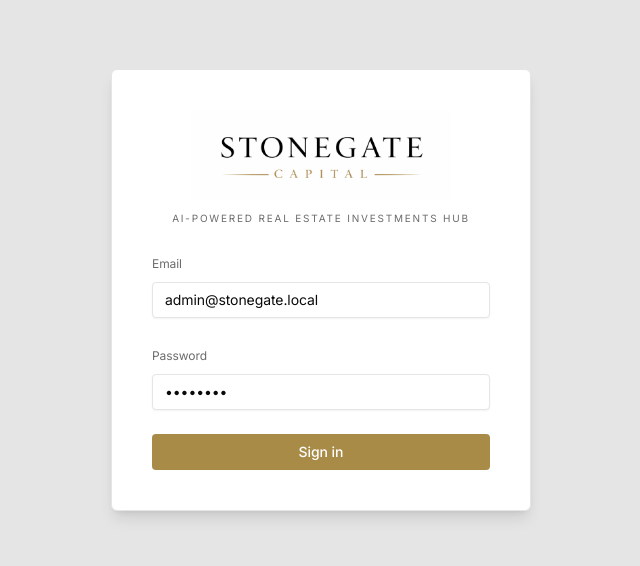
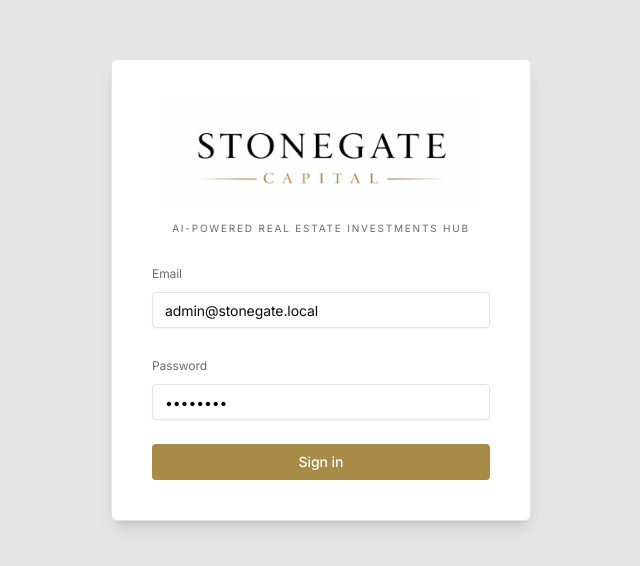
Before and after one commit to Lucasgaita10/Personal, a Next.js app in the folder apps/web/: page /login in a window 1280 px wide. Shown: the part 110-676 px from the top of the page, without its empty margins (319-959 px from the left). Built offline with nearby package versions, Linux system fonts and the light colour scheme; no server answers.

Commit message:
Bump login-page logo from 260px to 320px max-width

```diff
--- a/apps/web/app/(auth)/login/page.tsx
+++ b/apps/web/app/(auth)/login/page.tsx
@@ -33,7 +33,7 @@ export default function LoginPage() {
           <img
             src="/stone-gate-logo2.png"
             alt="Stone Gate"
-            className="w-full max-w-[260px] h-auto object-contain"
+            className="w-full max-w-[320px] h-auto object-contain"
           />
           <div className="text-[10px] tracking-[0.18em] uppercase text-sg-muted">
             AI-Powered Real Estate Investments Hub
```
